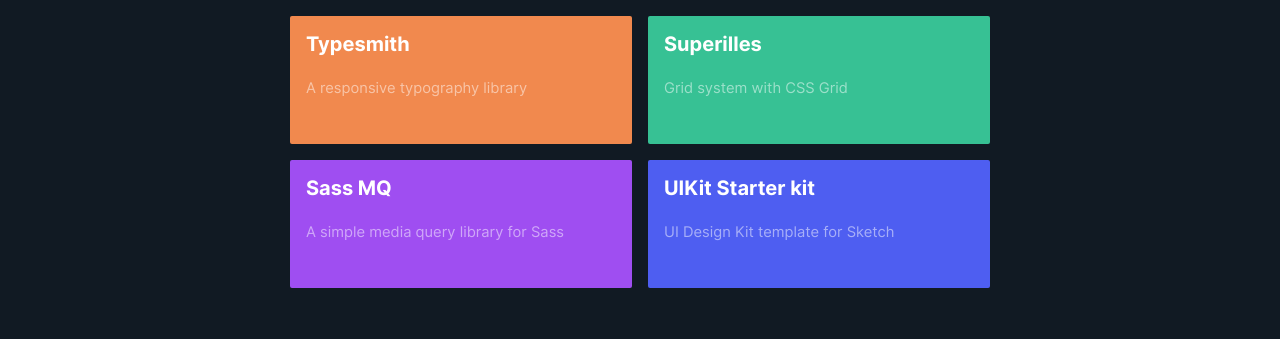
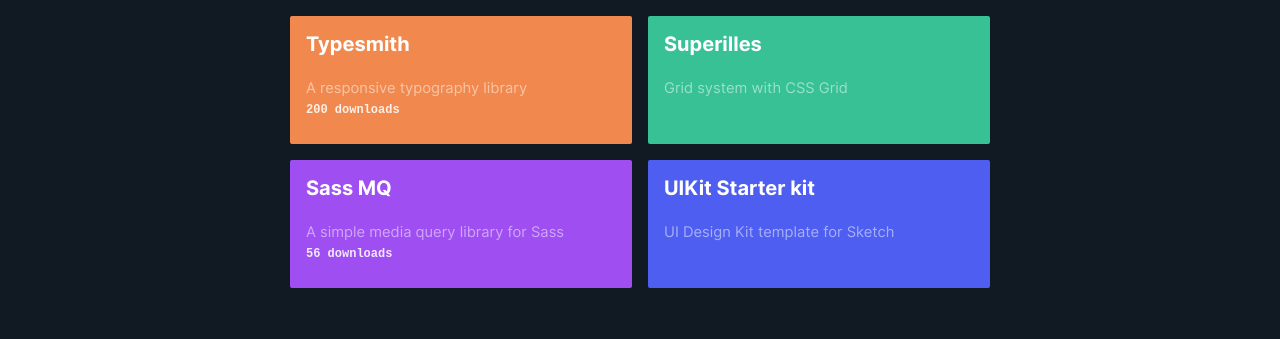
Before and after one commit to zetareticoli/fi, a Jekyll site: the page built from work.html, in a window 1280 px wide. Shown: the part 1103-1442 px from the top of the page. Built offline with Jekyll 4.4.1, drawn with Linux system fonts in a browser that asks for light colours.

Commit message:
Fixed downloads logic

```diff
--- a/work.html
+++ b/work.html
@@ -51,8 +51,8 @@
     <a class="card card--{{project.color}}" href="{{project.url}}" rel="external">
       <h4>{{project.title}}</h4>
       <small>{{project.desc}}</small>
-      {% if downloads %}
-      <span class="mono">{{project.downloads}} downloads</span>
+      {% if project.downloads %}
+      <p class="mono unspace">{{project.downloads}} downloads</p>
       {% endif %}
     </a>
   {% endfor %}
```
